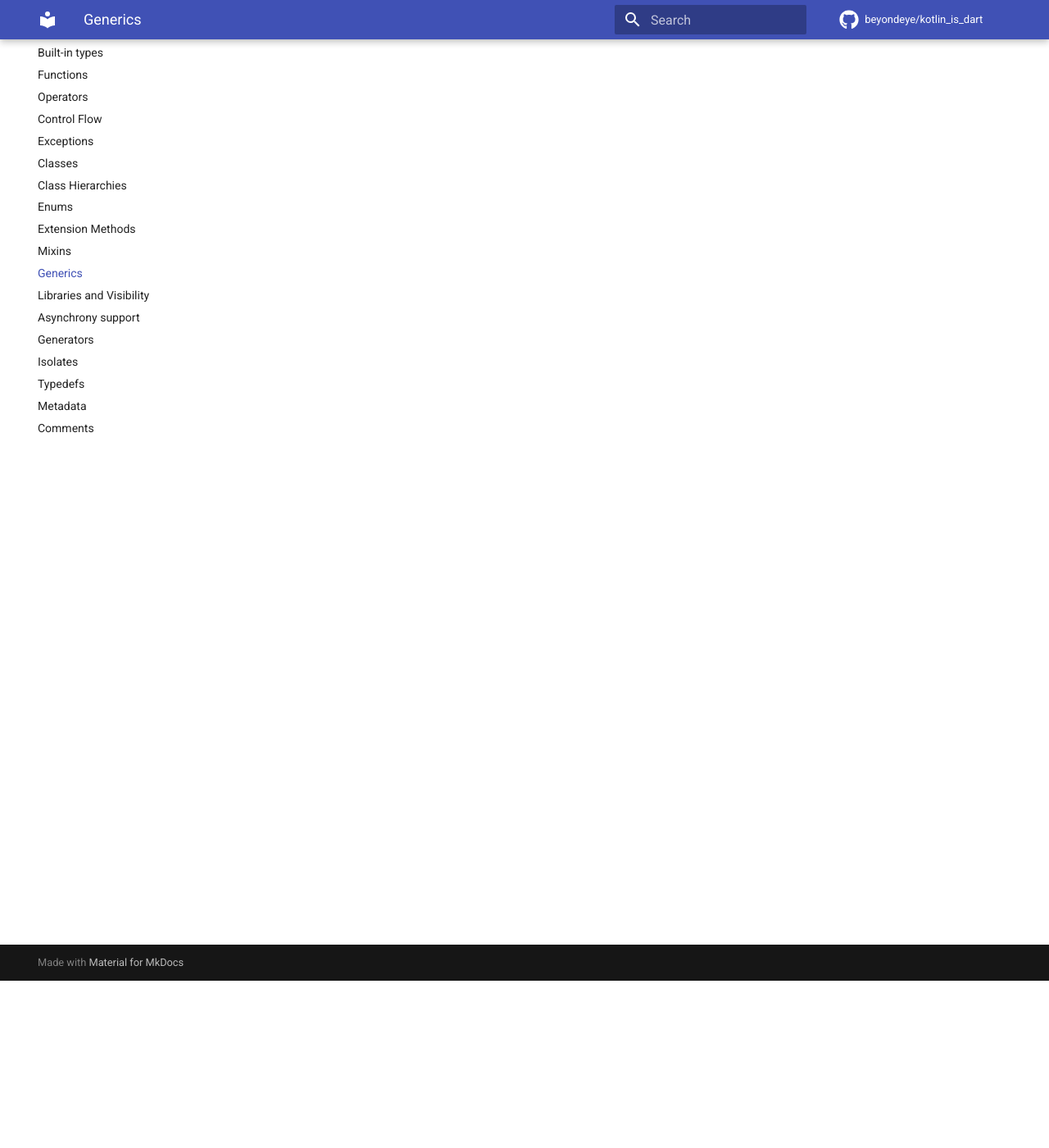
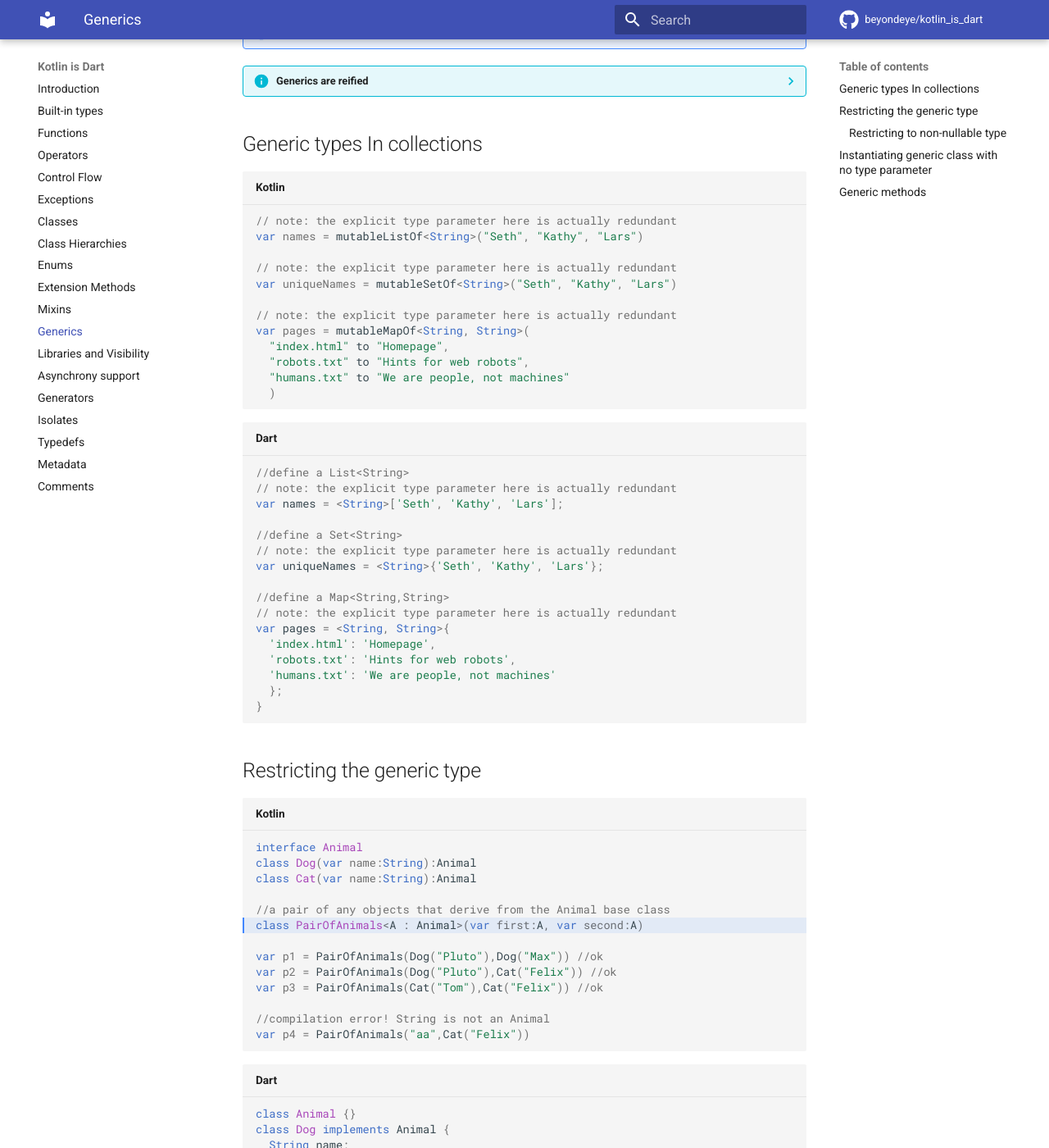
Before and after one commit to beyondeye/kotlin_is_dart, an MkDocs documentation site: the page built from docs/s08_generics.md, in a window 1280 px wide and 1400 px high, scrolled down 204 px. Shown: the whole window at 82% size. Built offline with MkDocs 1.6.1 and Material for MkDocs 9.7.7, drawn with Linux system fonts in a browser that asks for light colours; comment, search, counter and statistics services are not loaded; some of the changed text lies outside the part shown.

Commit message:
section on generics completed

````diff
--- a/docs/s08_generics.md
+++ b/docs/s08_generics.md
@@ -1,2 +1,130 @@
 # Generics
-DOCUMENTATION COMING SOON!
+For **Dart** see [here](https://dart.dev/guides/language/language-tour#generics). For **Kotlin** see [here](https://kotlinlang.org/docs/generics.html)
+
+??? check "The syntax for creating and using classes with type parameters is the same"
+
+??? info "Generics are reified"
+    In **Dart**  generic types are *reified*, which means that they carry their type information around at runtime.
+
+    In **Kotlin**, like in Java, generics use type erasure, which means that generic type parameters are removed at runtime: you can test whether an object is a ``List``, but you can’t test whether it’s a ``List<String>``. But there is a work-around, that is [inline functions with reified type parameters](https://kotlinlang.org/docs/inline-functions.html#reified-type-parameters)
+
+## Generic types In collections
+
+```kotlin title="Kotlin"
+// note: the explicit type parameter here is actually redundant
+var names = mutableListOf<String>("Seth", "Kathy", "Lars")
+
+// note: the explicit type parameter here is actually redundant
+var uniqueNames = mutableSetOf<String>("Seth", "Kathy", "Lars")
+
+// note: the explicit type parameter here is actually redundant
+var pages = mutableMapOf<String, String>(
+  "index.html" to "Homepage",
+  "robots.txt" to "Hints for web robots",
+  "humans.txt" to "We are people, not machines"
+  )
+```
+```dart title="Dart"
+//define a List<String>
+// note: the explicit type parameter here is actually redundant
+var names = <String>['Seth', 'Kathy', 'Lars'];
+
+//define a Set<String>
+// note: the explicit type parameter here is actually redundant
+var uniqueNames = <String>{'Seth', 'Kathy', 'Lars'};
+
+//define a Map<String,String>
+// note: the explicit type parameter here is actually redundant
+var pages = <String, String>{
+  'index.html': 'Homepage',
+  'robots.txt': 'Hints for web robots',
+  'humans.txt': 'We are people, not machines'
+  };
+}
+```
+## Restricting the generic type
+```kotlin title="Kotlin"  hl_lines="6"
+interface Animal
+class Dog(var name:String):Animal
+class Cat(var name:String):Animal
+
+//a pair of any objects that derive from the Animal base class
+class PairOfAnimals<A : Animal>(var first:A, var second:A)
+
+var p1 = PairOfAnimals(Dog("Pluto"),Dog("Max")) //ok
+var p2 = PairOfAnimals(Dog("Pluto"),Cat("Felix")) //ok
+var p3 = PairOfAnimals(Cat("Tom"),Cat("Felix")) //ok
+
+//compilation error! String is not an Animal
+var p4 = PairOfAnimals("aa",Cat("Felix"))
+
+```
+```dart title="Dart" hl_lines="12"
+class Animal {}
+class Dog implements Animal {
+  String name;
+  Dog(this.name);
+}
+class Cat implements Animal {
+  String name;
+  Cat(this.name);
+}
+
+//a pair of any objects that derive from the Animal base class
+class PairOfAnimals<A extends Animal> {
+  A first,second;
+  PairOfAnimals(this.first,this.second);
+}
+
+var p1 = PairOfAnimals(Dog("Pluto"),Dog("Max")); //ok
+var p2 = PairOfAnimals(Dog("Pluto"),Cat("Felix")); //ok
+var p3 = PairOfAnimals(Cat("Tom"),Cat("Felix")); //ok
+
+//compilation error! String is not an Animal
+var p4 = PairOfAnimals("aa",Cat("Felix"));
+
+```
+??? info "Handling bounds on generic type can be much more complex in Kotlin"
+    see [**Kotlin** docs](https://kotlinlang.org/docs/generics.html#variance)
+
+### Restricting to non-nullable type
+```kotlin title="Kotlin"
+// only non nullable type parameters allowed
+// (Any is base type of all non-nullable types)
+class SomeClass<T:Any>
+```
+```dart title="Dart"
+// only non-nullable type parameters allowed
+// (Object is base type of all non-nullable types)
+class SomeClass<T extends Object>
+```
+## Instantiating generic class with no type parameter
+In **Dart** it is possible to instantiate a generic class without specifying the type parameter.
+```dart title="Dart"
+class SomeBaseType {}
+class SomeClass<T extends SomeBaseType> {}
+var foo = SomeClass(); //instance of SomeClass<SomeBaseType>
+```
+## Generic methods
+```kotlin title="Kotlin"
+fun  <T> extractFirstElement(ts:List<T>):T {
+  // show that we can use the type parameter inside the function
+  var tmp:T = ts[0];
+  return tmp;
+}
+var cities = listOf("Rome","Paris","New York")
+var first_city= extractFirstElement(cities)
+print(first_city) //Rome
+```
+```dart title="Dart"
+T extractFirstElement<T>(List<T> ts) {
+  // show that we can use the type parameter inside the function
+  T tmp = ts[0];
+  return tmp;
+}
+
+var cities = ['Rome','Paris','New York'];
+var first_city= extractFirstElement(cities);
+print(first_city); //Rome
+
+```
````
